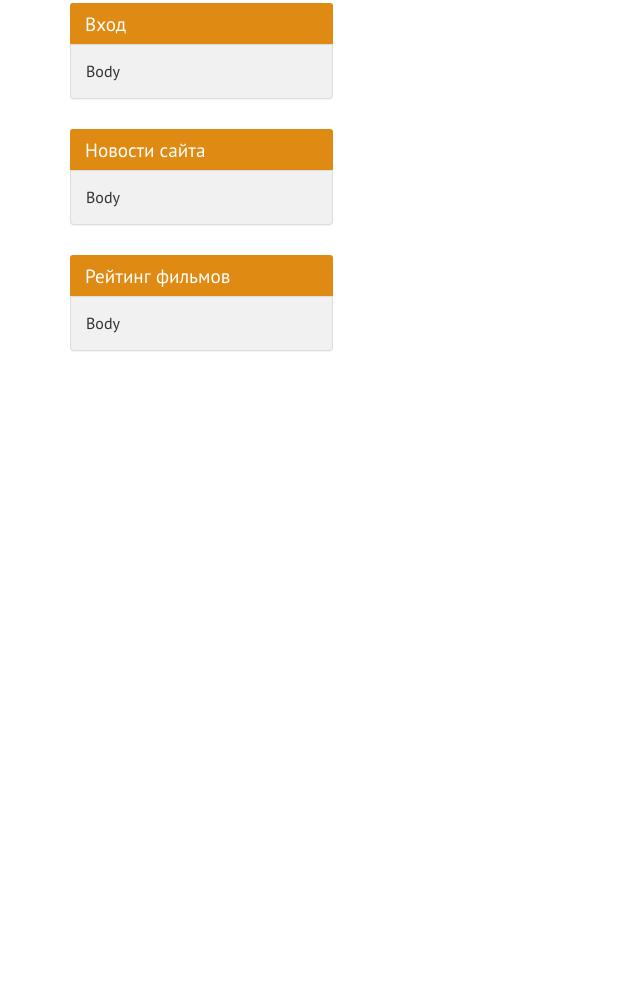
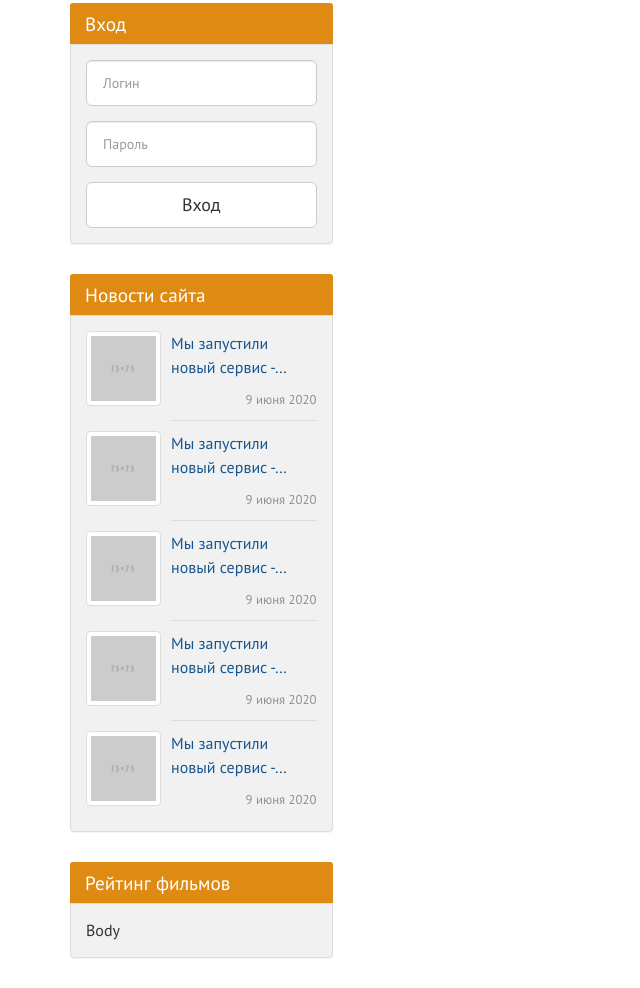
Before and after one commit to artemdolbiev/kinozal-template-init-project, a website: page index.html in a window 1280 px wide. Shown: the part 974-1962 px from the top of the page, without its empty margins (0-640 px from the left). Before the commit the page ends 1355 px from the top, so only its background shows below. Drawn offline with Linux system fonts and the light colour scheme.

Commit message:
Сделаны блоки: новости, логин

```diff
--- a/assets/scss/_bootstrap-theming.scss
+++ b/assets/scss/_bootstrap-theming.scss
@@ -86,7 +86,9 @@
     }
 }
 
-.input-group-lg > .form-control {
-    font-size: 14px;
-
+.input {
+    &-lg,
+    &-group-lg > .form-control {
+        font-size: 14px;
+    }
 }
--- a/assets/scss/_sidebar.scss
+++ b/assets/scss/_sidebar.scss
@@ -10,3 +10,57 @@
         width: 100%;
     }
 }
+
+.site-news {
+    &-item {
+        position: relative;
+        clear: both;
+
+        &:not(:last-child) {
+            min-height: 85px;
+            margin-bottom: $gap;
+
+            &::after {
+                position: absolute;
+                right: 0;
+                bottom: -5px;
+                width: calc(100% - 85px);
+                height: 1px;
+                content: "";
+                background-color: $color-gray;
+            }
+        }
+
+        &__image {
+            float: left;
+            width: 75px;
+            margin: 0 10px 10px 0;
+            transition: background-color 0.5s;
+        }
+
+        &__title {
+            margin-bottom: 10px;
+            a {
+                transition: color 0.25s;
+                @include block-shortener(1rem, 1.5, 50px, 2);
+            }
+        }
+
+        &__date {
+            text-align: right;
+            font-size: 0.8rem;
+            color: darken($color-gray,30%);
+        }
+
+        &:hover {
+            .site-news-item__title a {
+                color: $color-accent;
+            }
+            .site-news-item__image {
+                background-color: $color-accent;
+                border-color: $color-accent;
+            }
+        }
+
+    }
+}
--- a/index.html
+++ b/index.html
@@ -120,7 +120,15 @@
                     	<h3 class="panel-title">Вход</h3>
                     </div>
                     <div class="panel-body">
-                          Body
+                        <form action="login">
+							<div class="form-group">
+								<input class="form-control input-lg" type="text" placeholder="Логин">
+							</div>
+							<div class="form-group">
+								<input class="form-control input-lg" type="text" placeholder="Пароль">
+							</div>
+							<button class="btn btn-default btn-block btn-lg">Вход</button>
+						</form>
                     </div>
 				</div>
 
@@ -129,7 +137,41 @@
                     	<h3 class="panel-title">Новости сайта</h3>
                     </div>
                     <div class="panel-body">
-                          Body
+                        <div class="site-news-item">
+							<div class="site-news-item__image thumbnail">
+								<img src="assets/img/75x75.png" alt="#">
+							</div>
+							<div class="site-news-item__title"><a href="#">Мы запустили новый сервис - КиноМос</a></div>
+							<div class="site-news-item__date">9 июня 2020</div>
+						</div>
+						<div class="site-news-item">
+							<div class="site-news-item__image thumbnail">
+								<img src="assets/img/75x75.png" alt="#">
+							</div>
+							<div class="site-news-item__title"><a href="#">Мы запустили новый сервис - КиноМос</a></div>
+							<div class="site-news-item__date">9 июня 2020</div>
+						</div>
+						<div class="site-news-item">
+							<div class="site-news-item__image thumbnail">
+								<img src="assets/img/75x75.png" alt="#">
+							</div>
+							<div class="site-news-item__title"><a href="#">Мы запустили новый сервис - КиноМос</a></div>
+							<div class="site-news-item__date">9 июня 2020</div>
+						</div>
+						<div class="site-news-item">
+							<div class="site-news-item__image thumbnail">
+								<img src="assets/img/75x75.png" alt="#">
+							</div>
+							<div class="site-news-item__title"><a href="#">Мы запустили новый сервис - КиноМос</a></div>
+							<div class="site-news-item__date">9 июня 2020</div>
+						</div>
+						<div class="site-news-item">
+							<div class="site-news-item__image thumbnail">
+								<img src="assets/img/75x75.png" alt="#">
+							</div>
+							<div class="site-news-item__title"><a href="#">Мы запустили новый сервис - КиноМос</a></div>
+							<div class="site-news-item__date">9 июня 2020</div>
+						</div>
                     </div>
 				</div>
 
```
Also changed, not shown: assets/css/style.css.
